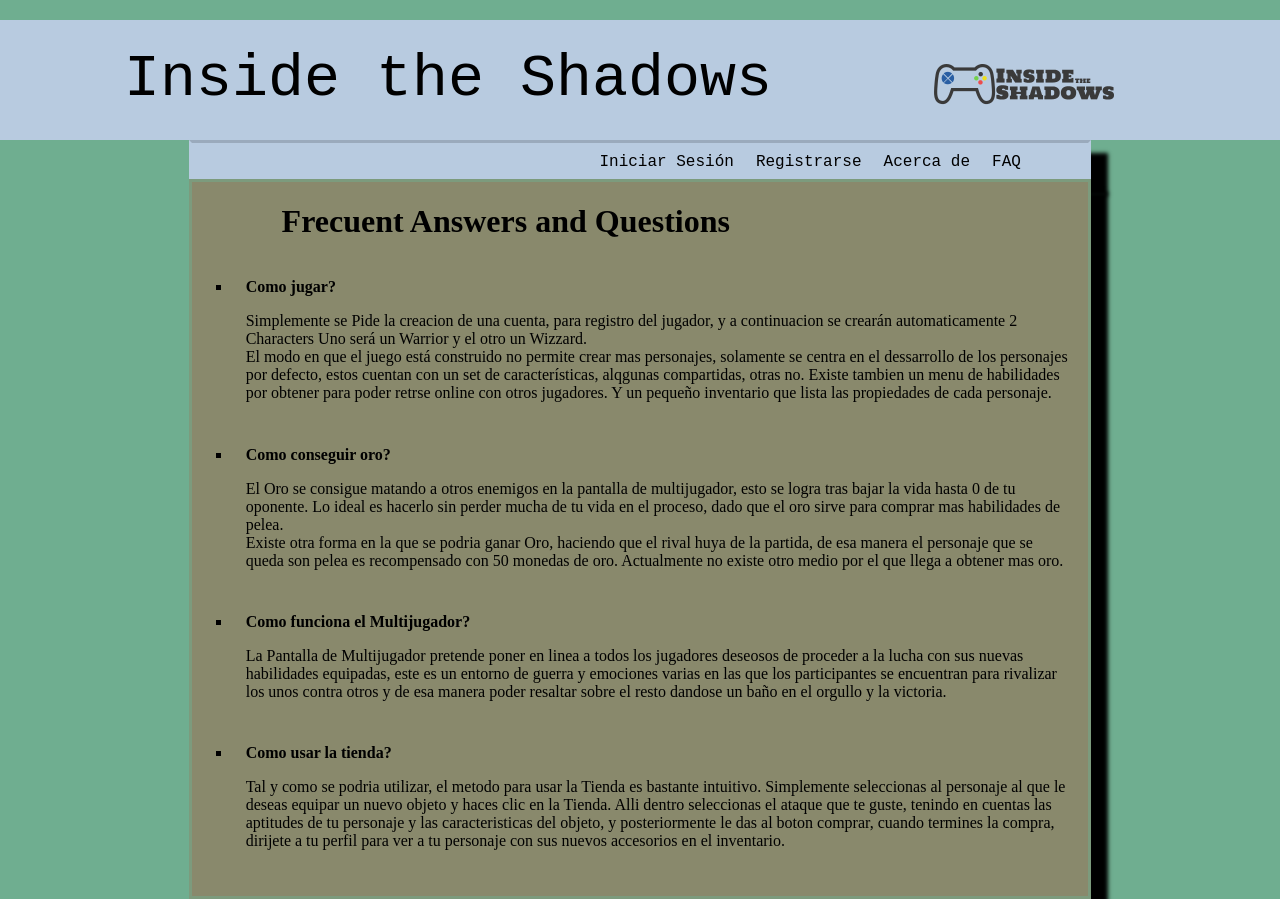
After one commit to Favinho24/MyRepository, a PHP site: page /FAQ.php in a window 1280 px wide. The commit adds this page. Run offline with PHP 8.4, Linux system fonts and the light colour scheme.

Commit message:
Added Chat in game, ando FAQ page.

```diff
--- a/Game/DB/Game.sql
+++ b/Game/DB/Game.sql
@@ -188,7 +188,8 @@ CREATE TABLE `vinculo` (
   `idPj1` int(11) NOT NULL,
   `idPj2` int(11) NOT NULL,
   `UsuarioTurno` int(11) NOT NULL,
-  `log` text DEFAULT NULL
+  `log` text DEFAULT NULL,
+  `msj` text DEFAULT NULL
 ) ENGINE=InnoDB DEFAULT CHARSET=utf8;
 
 
--- /dev/null
+++ b/Game/FAQ.php
@@ -0,0 +1,58 @@
+<!DOCTYPE html>
+<html lang="en" dir="ltr">
+  <head>
+    <meta charset="utf-8">
+    <title>Inside the Shadows</title>
+    <link rel="stylesheet" href="./style/contenedor.css">
+    <link rel="icon" href="./resources/img/Inside the Shadows ico.ico">
+  </head>
+  <body>
+    <div class="topBar"><p class="title">Inside the Shadows</p><img id="img1" src="./resources/img/Inside the Shadows.png" alt="RPG Game logo"></div>
+    <div class="navBar">
+      <ul>
+        <li><a href="LogIN.php">Iniciar Sesión</a></li>
+        <li><a href="register.php">Registrarse</a></li>
+        <li><a href="index.php">Acerca de</a></li>
+        <li><a href="FAQ.php">FAQ</a></li>
+      </ul>
+    </div>
+    <div class="contenedor">
+      <h1>Frecuent Answers and Questions</h1>
+      <p class="paragraph">
+        <ul class="list">
+          <li class="row"><b>Como jugar?</b> <br>
+            <p>
+            Simplemente se Pide la creacion de una cuenta, para registro del jugador, y a continuacion se crearán automaticamente 2 Characters
+            Uno será un Warrior y el otro un Wizzard.<br>El modo en que el juego está construido no permite crear mas personajes, solamente se centra en el
+            dessarrollo de los personajes por defecto, estos cuentan con un set de características, alqgunas compartidas, otras no. Existe tambien un menu
+            de habilidades por obtener para poder retrse online con otros jugadores. Y un pequeño inventario que lista las propiedades de cada personaje.
+            </p>
+          </li>
+          <li class="row"><b>Como conseguir oro?</b><br>
+            <p>
+              El Oro se consigue matando a otros enemigos en la pantalla de multijugador, esto se logra tras bajar la vida hasta 0 de tu oponente.
+              Lo ideal es hacerlo sin perder mucha de tu vida en el proceso, dado que el oro sirve para comprar mas habilidades de pelea.<br>
+              Existe otra forma en la que se podria ganar Oro, haciendo que el rival huya de la partida, de esa manera el personaje que se queda son pelea
+              es recompensado con 50 monedas de oro. Actualmente no existe otro medio por el que llega a obtener mas oro.
+            </p>
+          </li>
+          <li class="row"><b>Como funciona el Multijugador?</b><br>
+            <p>
+              La Pantalla de Multijugador pretende poner en linea a todos los jugadores deseosos de proceder a la lucha con sus nuevas habilidades equipadas,
+              este es un entorno de guerra y emociones varias en las que los participantes se encuentran para rivalizar los unos contra otros
+              y de esa manera poder resaltar sobre el resto dandose un baño en el orgullo y la victoria.
+            </p>
+          </li>
+          <li class="row"><b>Como usar la tienda?</b><br>
+            <p>
+              Tal y como se podria utilizar, el metodo para usar la Tienda es bastante intuitivo. Simplemente seleccionas al personaje al que le deseas
+              equipar un nuevo objeto y haces clic en la Tienda. Alli dentro seleccionas el ataque que te guste, tenindo en cuentas las aptitudes de tu
+              personaje y las caracteristicas del objeto, y posteriormente le das al boton comprar, cuando termines la compra, dirijete a tu perfil para ver a tu
+              personaje con sus nuevos accesorios en el inventario.
+            </p>
+          </li>
+        </ul>
+</p>
+    </div>
+  </body>
+</html>
--- a/Game/LogIN.php
+++ b/Game/LogIN.php
@@ -23,7 +23,7 @@
         <li><a href="LogIN.php">Iniciar Sesión</a></li>
         <li><a href="register.php">Registrarse</a></li>
         <li><a href="index.php">Acerca de</a></li>
-        <li><a href="#">FAQ</a></li>
+        <li><a href="FAQ.php">FAQ</a></li>
       </ul>
     </div>
     <div class="contenedor">
--- a/Game/Profile.php
+++ b/Game/Profile.php
@@ -134,7 +134,7 @@
          <li><a href="LogIN.php" id='IS'>Iniciar Sesión</a></li>
          <li><a href="register.php">Registrarse</a></li>
          <li><a href="index.php">Acerca de</a></li>
-         <li><a href="#">FAQ</a></li>
+         <li><a href="FAQ.php">FAQ</a></li>
        </ul>
 	   <script>
 		document.getElementById('IS').innerHTML='Perfil';
--- a/Game/index.php
+++ b/Game/index.php
@@ -13,7 +13,7 @@
         <li><a href="LogIN.php">Iniciar Sesión</a></li>
         <li><a href="register.php">Registrarse</a></li>
         <li><a href="index.php">Acerca de</a></li>
-        <li><a href="#">FAQ</a></li>
+        <li><a href="FAQ.php">FAQ</a></li>
       </ul>
     </div>
     <div class="contenedor">
--- a/Game/register.php
+++ b/Game/register.php
@@ -14,7 +14,7 @@
         <li><a href="LogIN.php">Iniciar Sesión</a></li>
         <li><a href="register.php">Registrarse</a></li>
         <li><a href="index.php">Acerca de</a></li>
-        <li><a href="#">FAQ</a></li>
+        <li><a href="FAQ.php">FAQ</a></li>
       </ul>
     </div>
     <div class="contenedor">
--- a/Game/style/contenedor.css
+++ b/Game/style/contenedor.css
@@ -87,6 +87,20 @@ li:hover {
   background-color: hsla(212, 42%, 65%);
 }
 
+.list {
+  position: relative;
+  margin: auto;
+  margin-left: 0%;
+  list-style: square;
+  width: auto;
+  height: auto;
+}
+.row{
+  display: list-item;
+}
+.row:hover {
+  background-color: inherit;
+}
 h1 {
   margin-left:10%;
 }
@@ -103,7 +117,7 @@ h1 {
 	position: absolute;
     display: inline-block;
     width: 41%;
-    height: 50%;
+    height: 34%;
     border: 1px solid black;
 }
 #log{
@@ -111,17 +125,18 @@ h1 {
     display: inline-block;
     left: 42%;
     width: 58%;
-    height: 50%;
+    height: 34%;
     border: 1px solid black;
 }
 #yo{
-	margin-top: 31%;
+	margin-top: 29%;
     position: initial;
     display: inline-block;
     /* top: 96%; */
     width: 100%;
     height: 255px;
     border: 1px solid black;
+    box-shadow: 0px 0px 63px -6px rgba(0,0,0,0.30);
 }
 .wei{
 	position: absolute;
@@ -134,6 +149,7 @@ h1 {
     left: 0;
     bottom: 0;
 	text-align:center;
+
 }
 #VidaYo {
 	display: inline-block;
```
Also changed, not shown: Game/JS/Multiplayer.js (+42 -1 lines), Game/JS/ReLIFE.js (+20 -0 lines), Game/JS/Tienda.js (+22 -0 lines), Game/php_calculate/chat.php (added, +24 -0 lines), Game/php_calculate/chatSolicitud.php (added, +24 -0 lines), Game/style/frame.css (+41 -0 lines).
